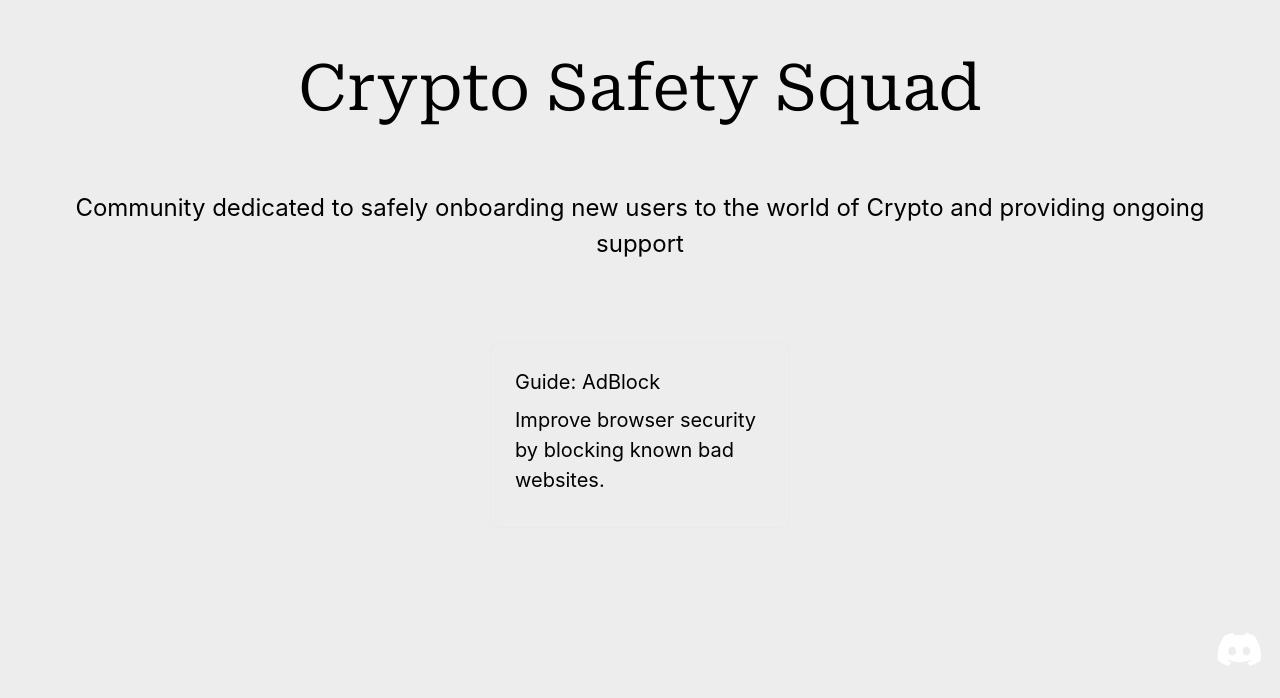
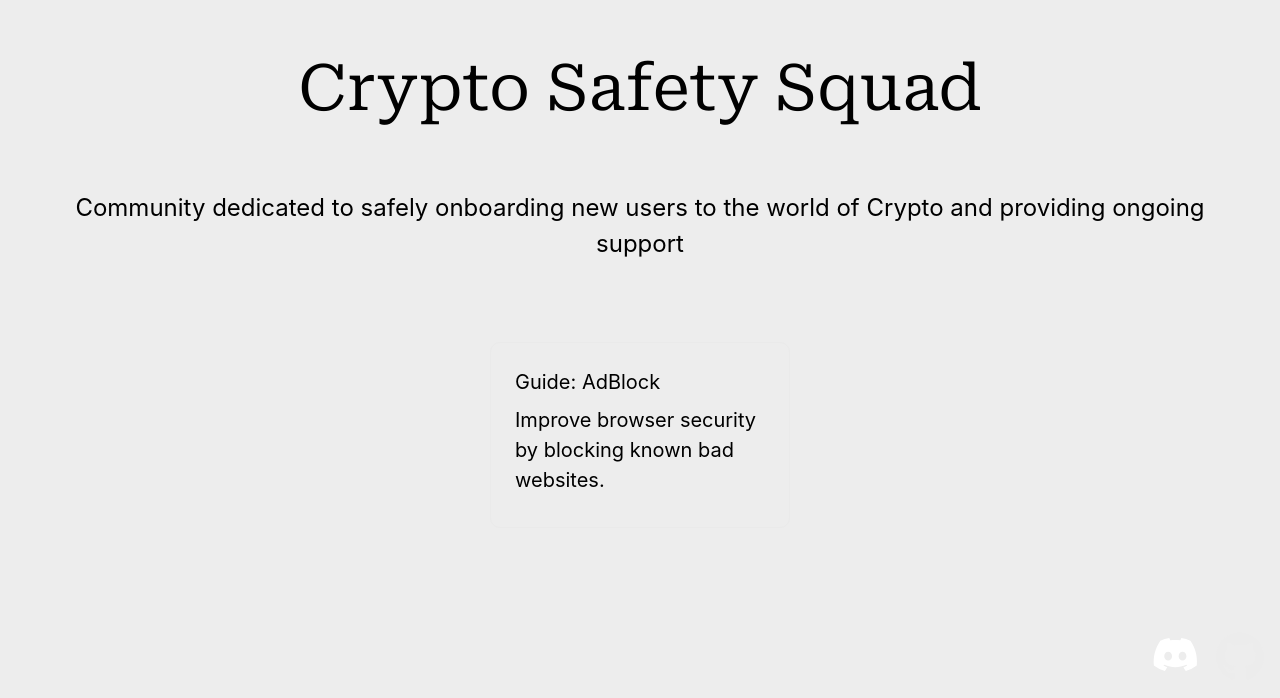
Before and after one commit to CryptoSafetySquad/website, a Next.js app: page / in a window 1280 px wide. Shown: the part 102-800 px from the top of the page. Built offline with nearby package versions, Linux system fonts and the light colour scheme.

Commit message:
Add github link.

```diff
--- a/pages/index.tsx
+++ b/pages/index.tsx
@@ -1,8 +1,6 @@
 import type { NextPage } from 'next'
 import Head from 'next/head'
 import styles from '../styles/Home.module.css'
-
-const discordUrl = 'https://discord.gg/2R7JETvAsc'
 
 const cards = [
   {
@@ -46,14 +44,21 @@ const Home: NextPage = () => {
         </div>
       </main>
 
-      <div style={{position: 'fixed', bottom: 0, right: '1rem'}}>
+      <div className='flex' style={{position: 'fixed', bottom: '1rem', right: '1rem'}}>
         <a
-          href={discordUrl}
+          href='https://discord.gg/2R7JETvAsc'
           target='_blank'
           rel='noopener noreferrer'
           className='mr-4'
         >
           <img src='/images/icons/discord.svg' width='48' height='48' />
+        </a>
+        <a
+          href='https://github.com/CryptoSafetySquad'
+          target='_blank'
+          rel='noopener noreferrer'
+        >
+          <img src='/images/icons/github.svg' width='48' height='48' />
         </a>
       </div>
     </div>
```
Also changed, not shown: public/images/icons/github.svg (added).
